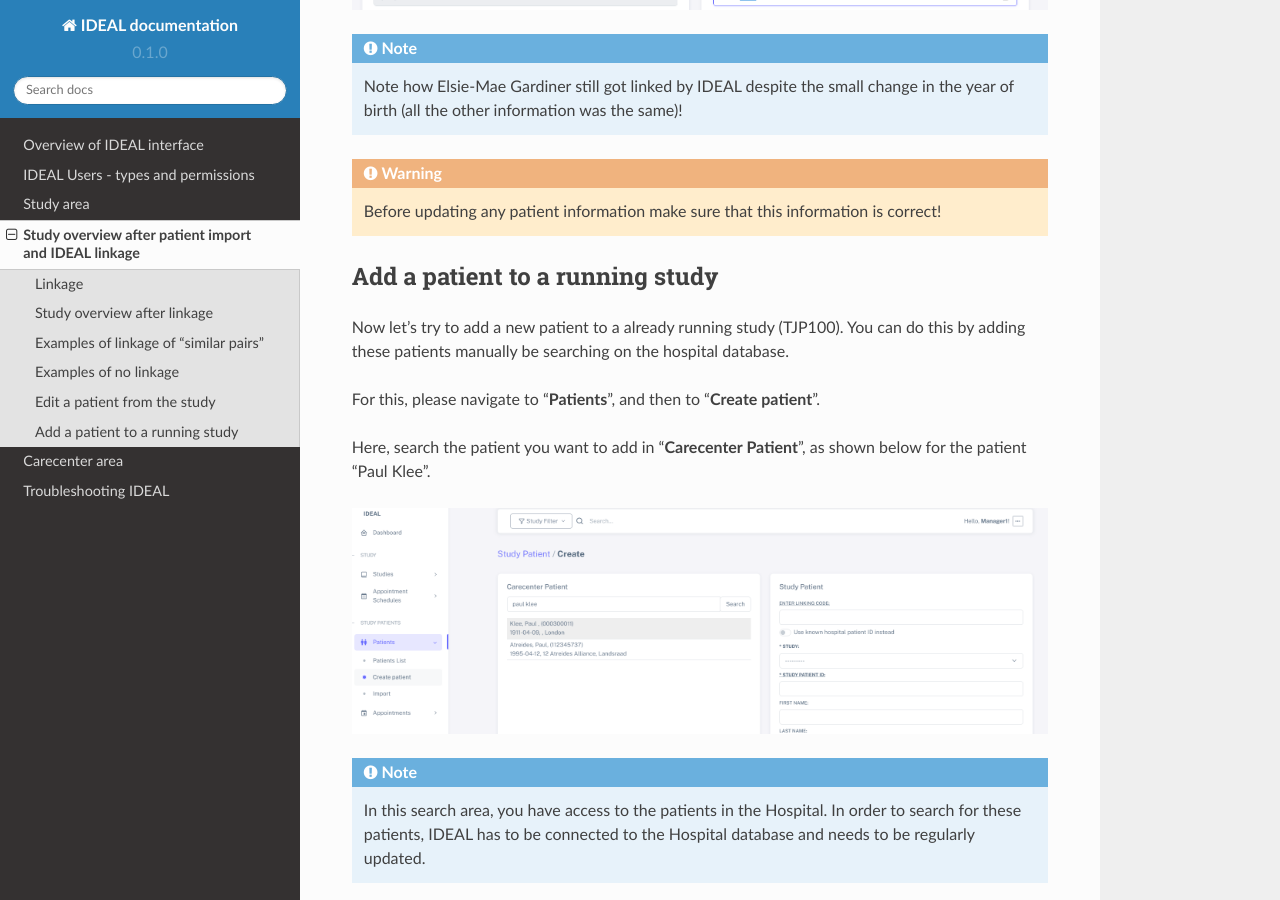
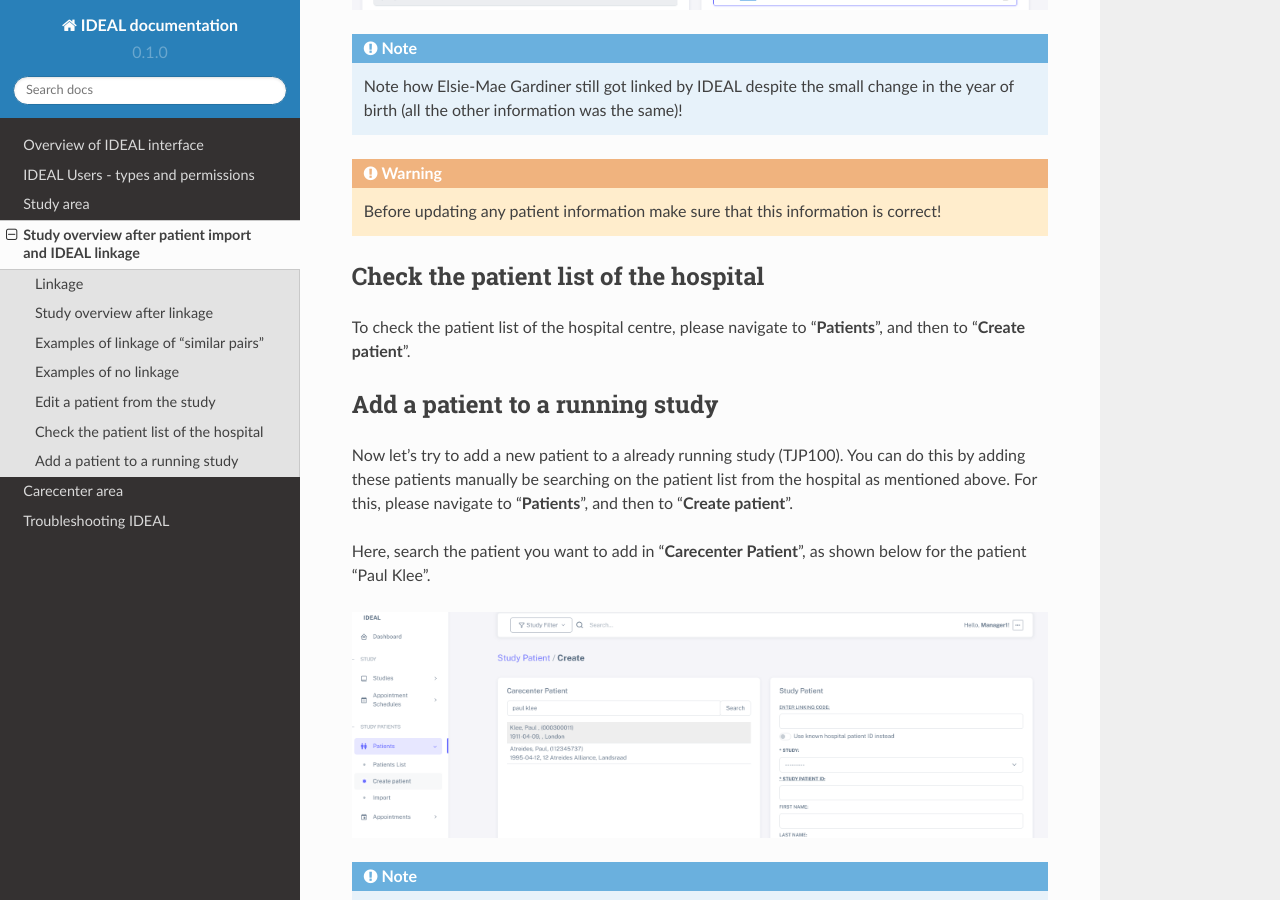
Before and after one commit to Nynuphar/IDEAL-doc, a Sphinx documentation site: the page built from docs/source/linkage.rst, in a window 1280 px wide and 900 px high, scrolled down 5851 px. Built offline with Sphinx 7.4.7 and the Read the Docs theme 2.0.0, drawn with Linux system fonts in a browser that asks for light colours; pages that are not in the unit, such as notebooks, are missing from menus.

Commit message:
Update linkage.rst

```diff
--- a/docs/source/linkage.rst
+++ b/docs/source/linkage.rst
@@ -118,12 +118,16 @@
 .. warning:: Before updating any patient information make sure that this information is correct!
 
 
+Check the patient list of the hospital
+****************************************
+
+To check the patient list of the hospital centre, please navigate to "**Patients**", and then to "**Create patient**".
+
+
 Add a patient to a running study
 **************************************
 
-Now let's try to add a new patient to a already running study (TJP100). You can do this by adding these patients manually be searching on the hospital database.
-
-For this, please navigate to "**Patients**", and then to "**Create patient**".
+Now let's try to add a new patient to a already running study (TJP100). You can do this by adding these patients manually be searching on the patient list from the hospital as mentioned above. For this, please navigate to "**Patients**", and then to "**Create patient**".
 
 Here, search the patient you want to add in "**Carecenter Patient**", as shown below for the patient "Paul Klee".
 
```
